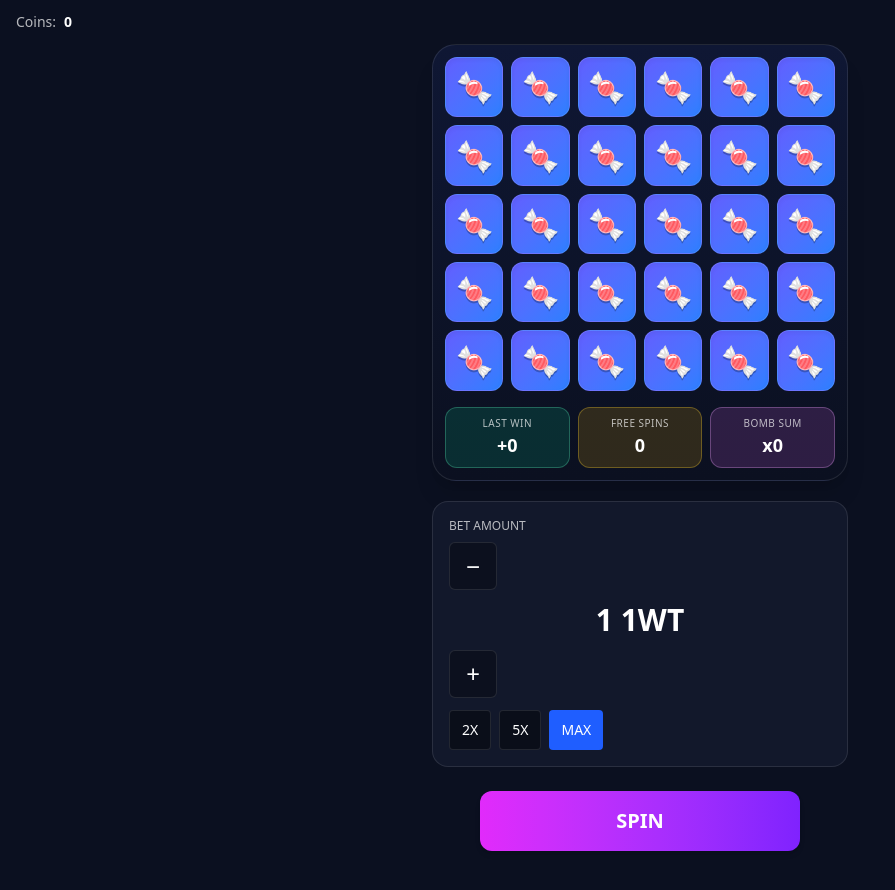
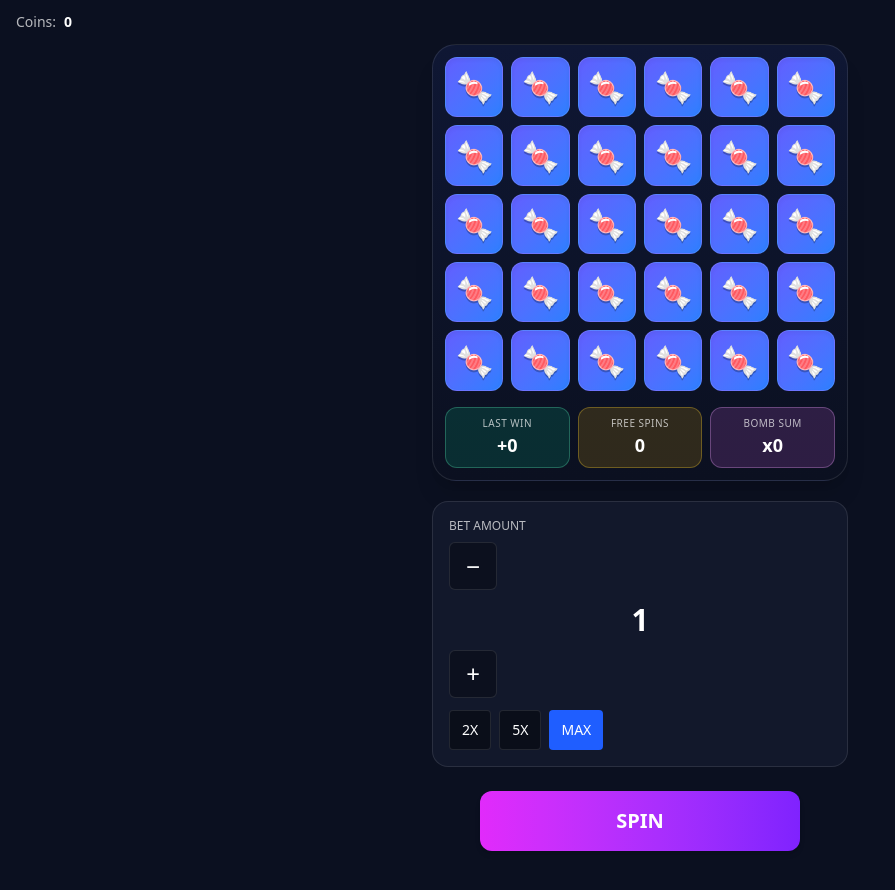
Before and after one commit to muhammadusama985/casino-telegram-app, a React (Vite) app: page /slot in a window 1280 px wide. Shown: the whole page, without its empty margins (0-895 px from the left). Built offline with nearby package versions, Linux system fonts and the light colour scheme; no server answers; what @tonconnect/ui-react would draw is missing.

Commit message:
ui and full logic of slot game is added

```diff
--- a/src/pages/SlotGame.jsx
+++ b/src/pages/SlotGame.jsx
@@ -272,7 +272,7 @@ export default function SlotBonanza() {
   useEffect(() => () => clearTimeout(cascadeTimerRef.current), []);
 
   /* ------------------- computed UI labels ------------------- */
-  const betLabel = useMemo(() => `${fmt(bet)} 1WT`, [bet]);
+  const betLabel = useMemo(() => `${fmt(bet)} `, [bet]);
   const bonusPill = inBonus ? (
     <span className="ml-2 px-2 py-0.5 rounded-full text-xs bg-amber-400/20 text-amber-200 border border-amber-300/30">
       FREE SPINS: {freeSpinsLeft}
```
